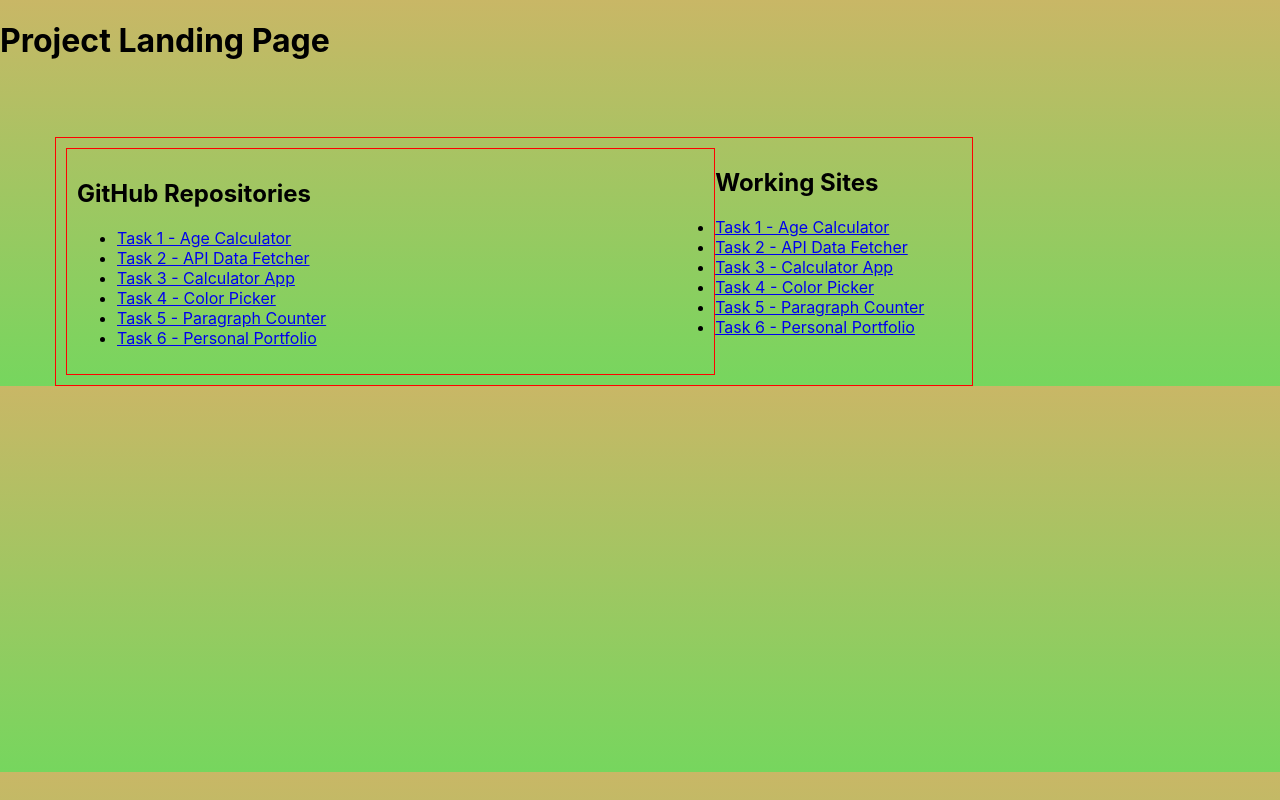
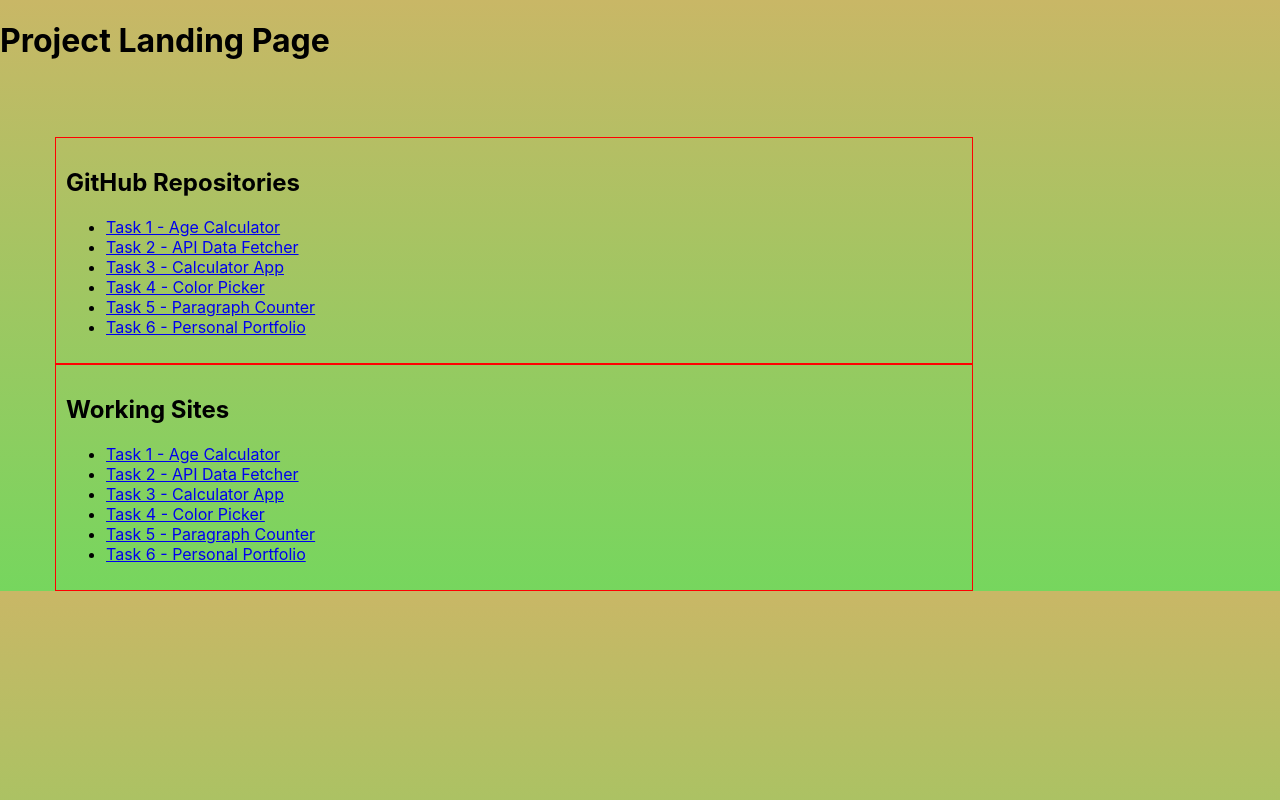
Before and after one commit to Praisepaul/ReactJS_Main, a React (Create React App) app: page / in a window 1280 px wide. Shown: the top 800 px of the page. Built offline with nearby package versions, Linux system fonts and the light colour scheme; the HTML template or start-up script is replaced by a standard one.

Commit message:
Some changes

```diff
--- a/src/App.js
+++ b/src/App.js
@@ -1,33 +1,15 @@
 import React from 'react';
 import './App.css';
+import GitHubLinks from './components/Githublinks';
+import SiteLinks from './components/sitelinks';
 
 function App() {
   return (
     <div className="App">
       <h1>Project Landing Page</h1>
       <div className="button-container">
-      <div className="links">
-      <div className="links">
-      <h2>GitHub Repositories</h2>
-      <ul>
-      <li className="li"><a href="https://github.com/Praisepaul/age_calculator" target="_blank" rel="noopener noreferrer">Task 1 - Age Calculator</a></li>
-      <li className="li"><a href="https://github.com/Praisepaul/api_fetcher" target="_blank" rel="noopener noreferrer">Task 2 - API Data Fetcher</a></li>
-      <li className="li"><a href="https://github.com/Praisepaul/calculator_App" target="_blank" rel="noopener noreferrer">Task 3 - Calculator App</a></li>
-      <li className="li"><a href="https://github.com/Praisepaul/color_picker_App" target="_blank" rel="noopener noreferrer">Task 4 - Color Picker</a></li>
-      <li className="li"><a href="https://github.com/Praisepaul/Paragraph_Counter" target="_blank" rel="noopener noreferrer">Task 5 - Paragraph Counter</a></li>
-      <li className="li"><a href="https://github.com/Praisepaul/sample_portfolio" target="_blank" rel="noopener noreferrer">Task 6 - Personal Portfolio</a></li>
-      </ul>
-    </div>
-      <h2>Working Sites</h2>
-      <ul className='li'>
-      <li className="li"><a href="https://praisepaul.github.io/age_calculator/" target="_blank" rel="noopener noreferrer">Task 1 - Age Calculator</a></li>
-      <li className="li"><a href="https://praisepaul.github.io/api_fetcher/" target="_blank" rel="noopener noreferrer">Task 2 - API Data Fetcher</a></li>
-      <li className="li"><a href="https://praisepaul.github.io/calculator_App/" target="_blank" rel="noopener noreferrer">Task 3 - Calculator App</a></li>
-      <li className="li"><a href="https://praisepaul.github.io/color_picker_App/" target="_blank" rel="noopener noreferrer">Task 4 - Color Picker</a></li>
-      <li className="li"><a href="https://praisepaul.github.io/Paragraph_Counter/" target="_blank" rel="noopener noreferrer">Task 5 - Paragraph Counter</a></li>
-      <li className="li"><a href="https://praisepaul.github.io/sample_portfolio/" target="_blank" rel="noopener noreferrer">Task 6 - Personal Portfolio</a></li>
-    </ul>
-    </div>
+        <GitHubLinks />
+        <SiteLinks />
       </div>
     </div>
   );
--- /dev/null
+++ b/src/components/Githublinks.jsx
@@ -0,0 +1,19 @@
+import React from 'react';
+
+const Githublinks = () => {
+  return (
+    <div className="links">
+      <h2>GitHub Repositories</h2>
+      <ul>
+      <li className="li"><a href="https://github.com/Praisepaul/age_calculator" target="_blank" rel="noopener noreferrer">Task 1 - Age Calculator</a></li>
+      <li className="li"><a href="https://github.com/Praisepaul/api_fetcher" target="_blank" rel="noopener noreferrer">Task 2 - API Data Fetcher</a></li>
+      <li className="li"><a href="https://github.com/Praisepaul/calculator_App" target="_blank" rel="noopener noreferrer">Task 3 - Calculator App</a></li>
+      <li className="li"><a href="https://github.com/Praisepaul/color_picker_App" target="_blank" rel="noopener noreferrer">Task 4 - Color Picker</a></li>
+      <li className="li"><a href="https://github.com/Praisepaul/Paragraph_Counter" target="_blank" rel="noopener noreferrer">Task 5 - Paragraph Counter</a></li>
+      <li className="li"><a href="https://github.com/Praisepaul/sample_portfolio" target="_blank" rel="noopener noreferrer">Task 6 - Personal Portfolio</a></li>
+      </ul>
+    </div>
+  );
+}
+
+export default Githublinks;
--- /dev/null
+++ b/src/components/sitelinks.jsx
@@ -0,0 +1,19 @@
+import React from 'react';
+
+const SiteLinks = () => {
+  return (
+    <div className="links">
+      <h2>Working Sites</h2>
+      <ul className='li'>
+      <li className="li"><a href="https://praisepaul.github.io/age_calculator/" target="_blank" rel="noopener noreferrer">Task 1 - Age Calculator</a></li>
+      <li className="li"><a href="https://praisepaul.github.io/api_fetcher/" target="_blank" rel="noopener noreferrer">Task 2 - API Data Fetcher</a></li>
+      <li className="li"><a href="https://praisepaul.github.io/calculator_App/" target="_blank" rel="noopener noreferrer">Task 3 - Calculator App</a></li>
+      <li className="li"><a href="https://praisepaul.github.io/color_picker_App/" target="_blank" rel="noopener noreferrer">Task 4 - Color Picker</a></li>
+      <li className="li"><a href="https://praisepaul.github.io/Paragraph_Counter/" target="_blank" rel="noopener noreferrer">Task 5 - Paragraph Counter</a></li>
+      <li className="li"><a href="https://praisepaul.github.io/sample_portfolio/" target="_blank" rel="noopener noreferrer">Task 6 - Personal Portfolio</a></li>
+    </ul>
+    </div>
+  );
+}
+
+export default SiteLinks;
```
